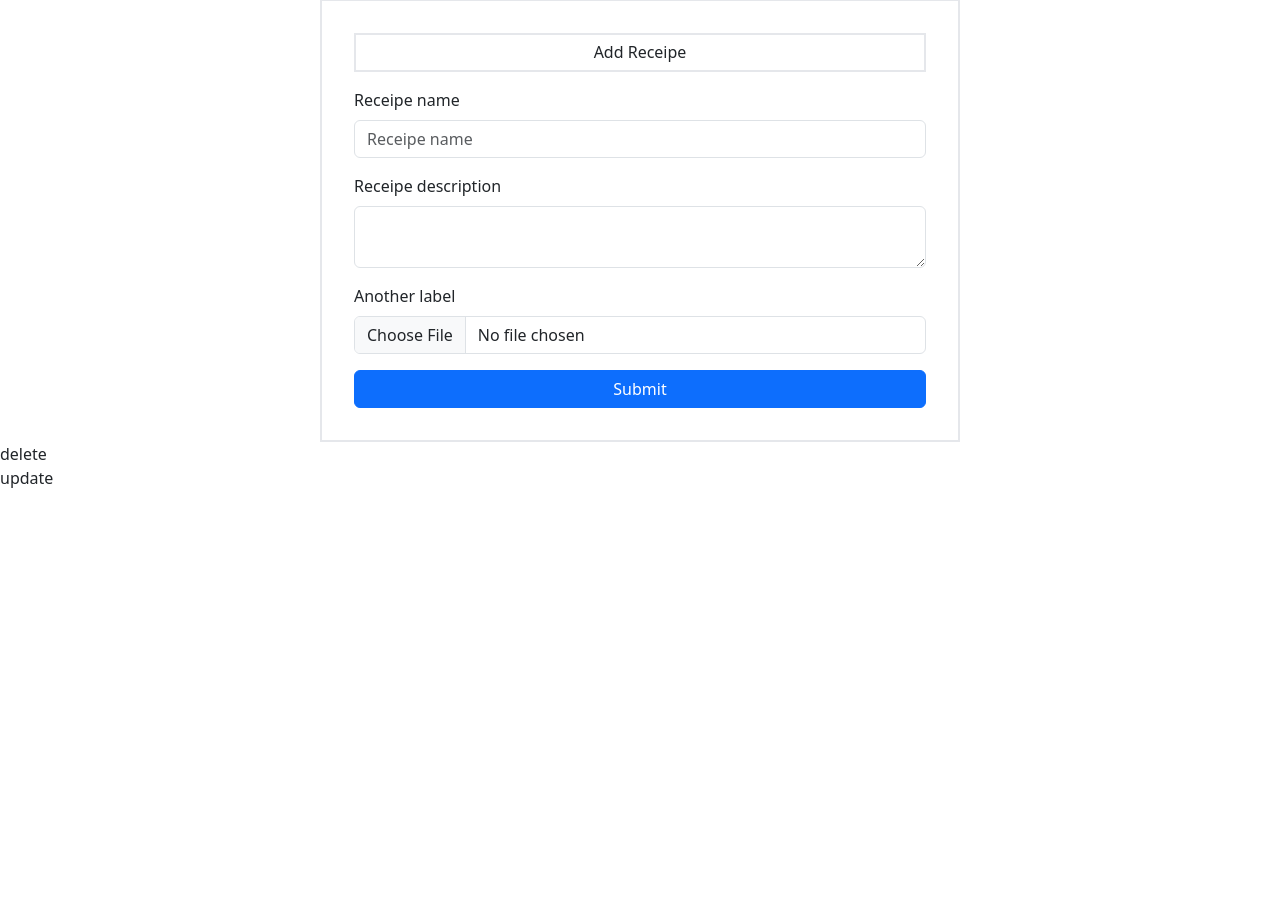
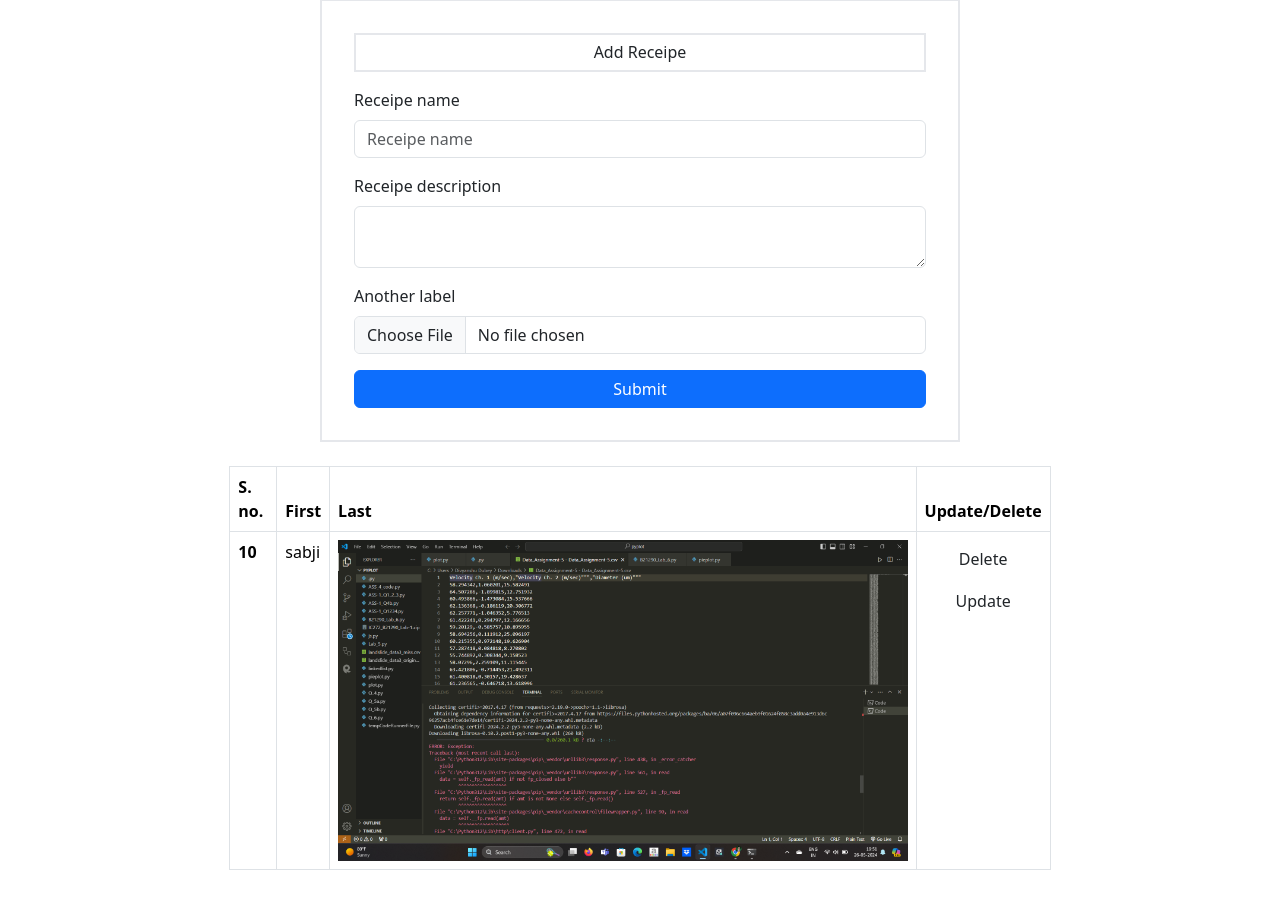
Before and after one commit to divyanshu-kd/Food-Ordering-website-with-Django, a Django app: page / in a window 1280 px wide. Shown: the part 25-935 px from the top of the page. Before the commit the page ends 513 px from the top, so only its background shows below. Run offline with Django 4.2, Linux system fonts and the light colour scheme; a user stored in the database is signed in; data comes from the database, SQL or seed files in the repository; both versions use the stored data as it was after the commit; some libraries are stand-ins or nearby versions.

Commit message:
adding media to templates

```diff
--- a/templates/menu.html
+++ b/templates/menu.html
@@ -32,10 +32,33 @@
                 <button type="submit" class="btn btn-primary">Submit</button>
             </div>
         </form>
-        {% for item in receipe %}
-        <a href="/delete-receipe/{{item.id}}/"> delete </a>
-        <a href="/update-receipe/{{item.id}}/"> update </a>
-        {% endfor %}
+        <div class="flex justify-center m-4">
+            <table class="table table-bordered w-2/3">
+                <thead>
+                    <tr>
+                        <th scope="col">S. no.</th>
+                        <th scope="col">First</th>
+                        <th scope="col">Last</th>
+                        <th scope="col">Update/Delete</th>
+                    </tr>
+                </thead>
+                <tbody>
+                    {% for item in receipe %}
+                    <tr>
+                        <th scope="row">{{item.id}}</th>
+                        <td>{{item.receipe_description}}</td>
+                        <td><img src="/media/{{item.receipe_image}}"></td>
+                        <td>
+                            <div class="flex flex-col">
+                                <a class="btn mb-1" href="/delete-receipe/{{item.id}}/"> Delete </a>
+                                <a class="btn " href="/update-receipe/{{item.id}}/"> Update </a>
+                            </div>
+                        </td>
+                    </tr>
+                    {% endfor %}
+                </tbody>
+            </table>
+        </div>
     </div>
     <script>
         // username - divyanshu, password - dubey
```
Also changed, not shown: db.sqlite3, public/static/Media/Screenshot_2024-05-31_203354_SKOL7xb.png (added), public/static/Media/Screenshot_421.png (added).
